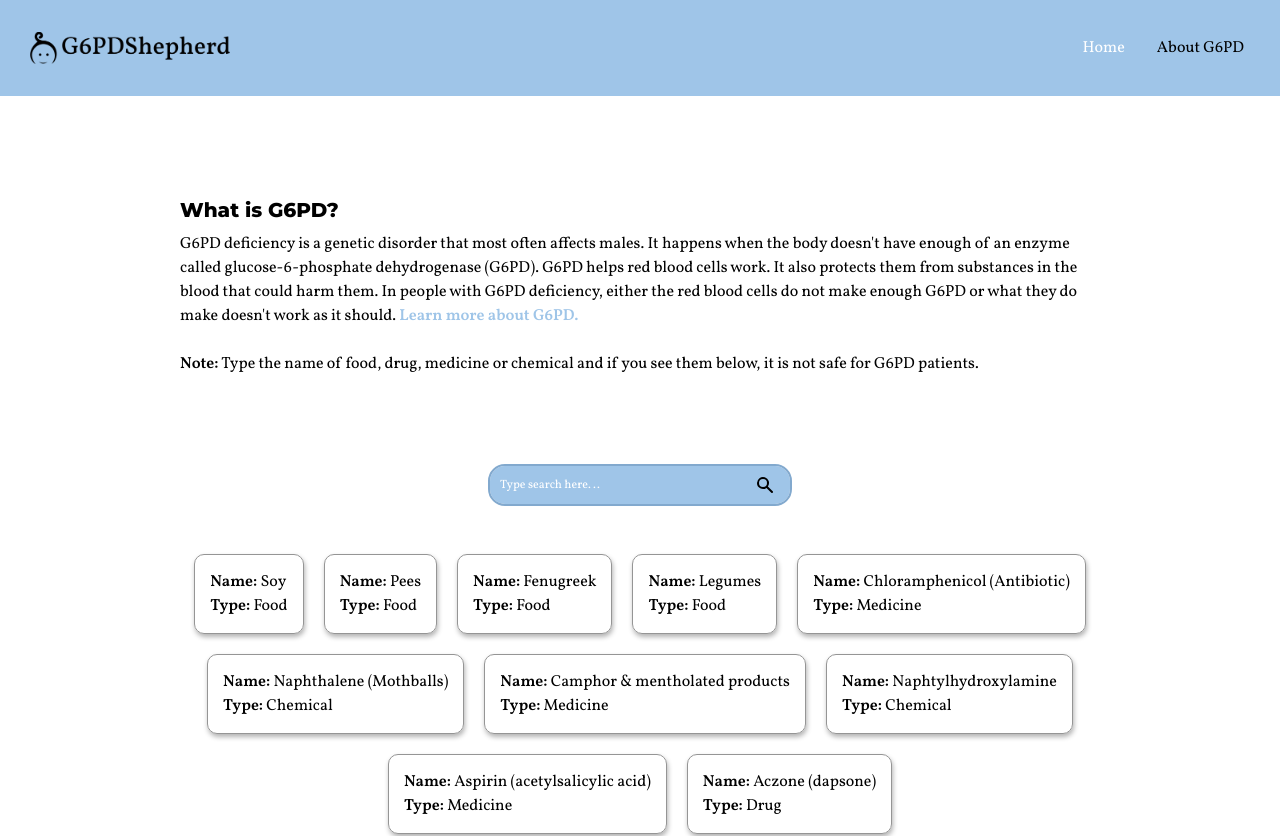
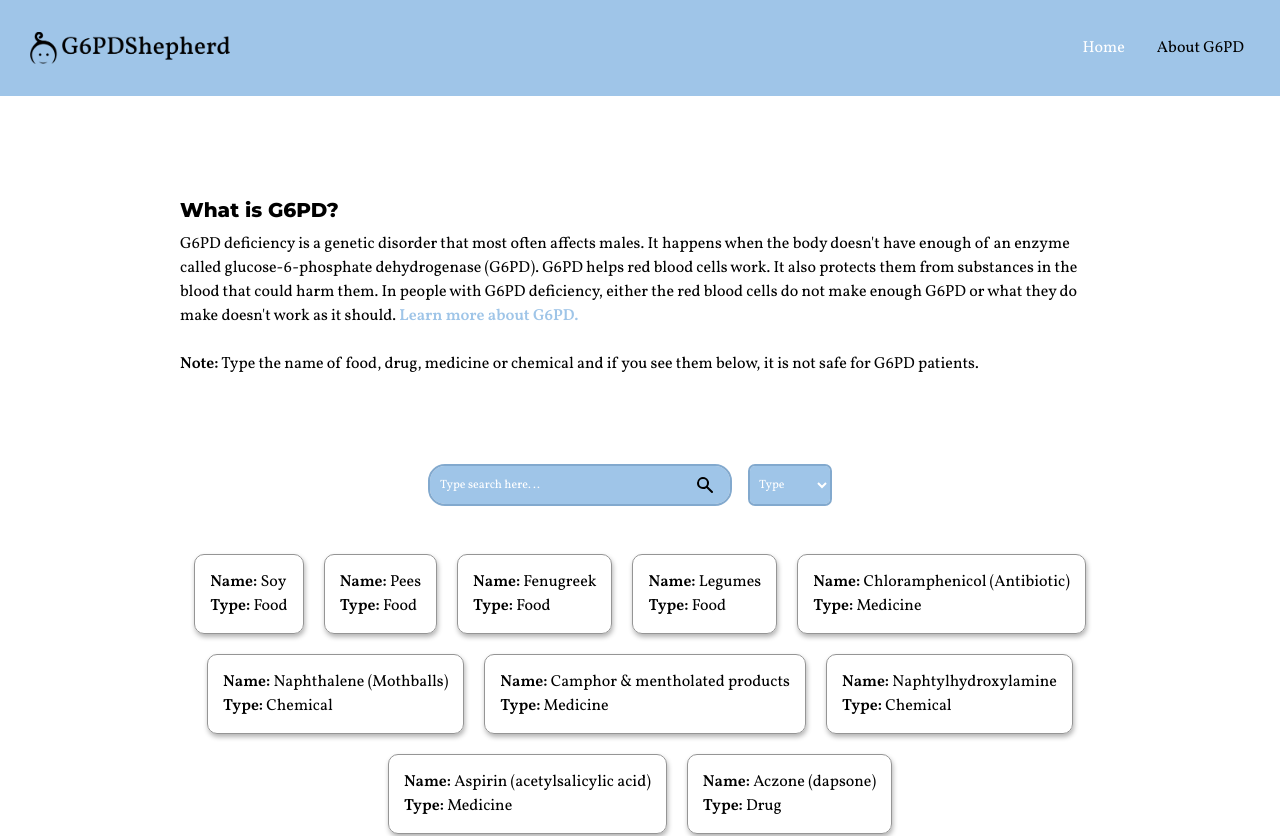
Before and after one commit to odycy21/G6PD-Shepherd, a React (Vite) app: page / in a window 1280 px wide. Shown: the top 836 px of the page. Built offline with nearby package versions, Linux system fonts and the light colour scheme; a web font is replaced by a local one.

Commit message:
added dropdown category

```diff
--- a/src/Form.jsx
+++ b/src/Form.jsx
@@ -4,13 +4,17 @@ import { HiSearch } from "react-icons/hi";
 const Form = ({data}) => {
 
 const [search, setSearchItem] = useState('');
-console.log(search)
+const [option, setOptionItem] = useState('');
+
+console.log(option)
+
     return (
 
         <div>
 
+            <div className="flex justify-center flex-row text-center">
+
                 <div className="searchContainer flex justify-center my-10">
-
                     <div className="search">
                         <input type="text" id="searchInput" placeholder="Type search here. .." onChange={(e) => {
                         setSearchItem(e.target.value)
@@ -18,23 +22,42 @@ console.log(search)
                     </div>
 
                     <HiSearch id="search" font-size = {20} color = "black" />
-
                 </div>
 
+                <div className="justify-center my-10 m-5">
+                        <select className="dropdown" onChange={(e) => {
+                        setOptionItem(e.target.value)
+                        }}>
+                            <option value="">Type</option>
+                            <option value="Food">Food</option>
+                            <option value="Drug">Drug</option>
+                            <option value="Medicine">Medicine</option>
+                            <option value="Chemical">Chemical</option>
+                        </select>
+                </div>
+
+            </div>
+
                 <div className="max-w-[1080px] flex flex-wrap flex-col justify-center sm:flex-row md:flex-row mx-auto">
+
+
                     {data.filter((item) => {
-                        return search.toLowerCase() === ''
+                        return search.toLowerCase() === '' && option.toLowerCase() === ''
                         ? item
-                        : item.name.includes(search)
-                        || item.name.toLowerCase().includes(search)
-                        || item.name.toUpperCase().includes(search);
-                    }).map((item) => (
+                        : item.name.includes(search) &&  item.type.includes(option)
+                        || item.name.toLowerCase().includes(search) && item.type.toLowerCase().includes(option)
+                        || item.name.toUpperCase().includes(search) && item.type.toUpperCase().includes(option);
+                    })
+
+                    .map((item) => (
 
                         <ul className="item-container" key={item.id}>
                             <li><b>Name:</b> {item.name}</li>
                             <li><b>Type:</b> {item.type}</li>
                         </ul>
                     ))}
+
+
                 </div>
         </div>
      );
--- a/src/index.css
+++ b/src/index.css
@@ -24,7 +24,6 @@ body{
     padding: 10px;
 }
 
-
 .search input{
     padding: 10px;
     border-radius: 15px;
@@ -46,6 +45,19 @@ input::placeholder {
     position: absolute;
     margin-left:250px;
     margin-top: 9px;
+}
+
+.dropdown{
+    width: 100%;
+    padding: 2px 5px;
+    height: 100%;
+    margin: 0 auto;
+    background-color: #9fc5e8;
+    outline: 2px solid#82a9ce;
+    border-radius: 5px;
+    cursor: pointer;
+    font-size: 12px;
+    color: #ffffff;
 }
 
 .footer{
```
